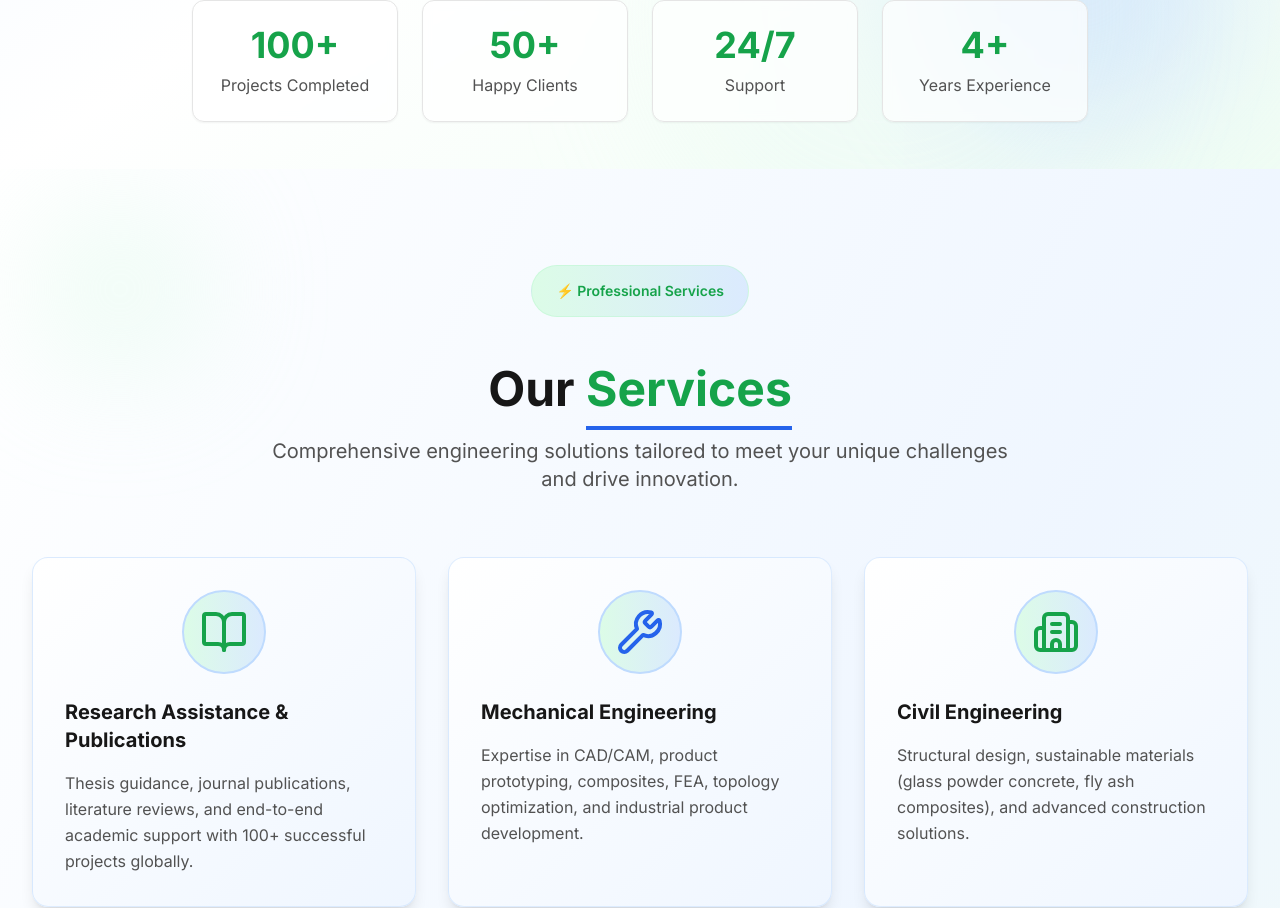
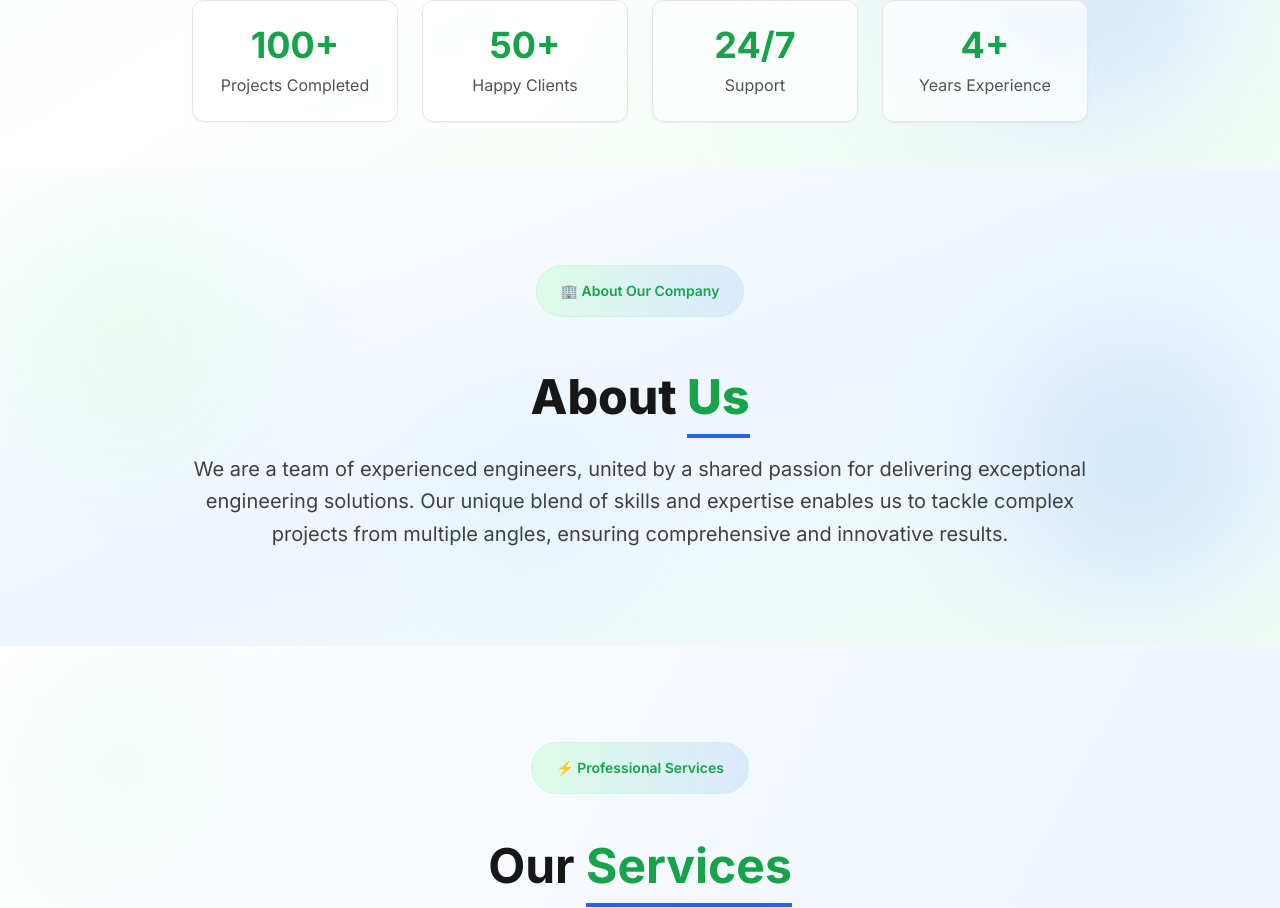
Before and after one commit to 3DimEngSols/3DimEngSols.github.io, a React (Create React App) app in the folder 3dim/: page / in a window 1280 px wide. Shown: the part 631-1539 px from the top of the page. Built offline with nearby package versions, Linux system fonts and the light colour scheme.

Commit message:
version 5

```diff
--- a/3dim/src/pages/Home.tsx
+++ b/3dim/src/pages/Home.tsx
@@ -14,6 +14,9 @@ const HomePage: React.FC = () => {
       <Navbar />
       <Hero />
       {/* Sections with IDs */}
+      <div id="about">
+        <AboutIntro />
+      </div>
       <div id="services">
         <Services />
       </div>
@@ -24,9 +27,7 @@ const HomePage: React.FC = () => {
       <div id="projects">
         <Projects />
       </div>
-      <div id="about">
-        <AboutIntro />
-      </div>
+
       <div id="posts">
         <Posts /> {/* ✅ new section */}
       </div>
```
